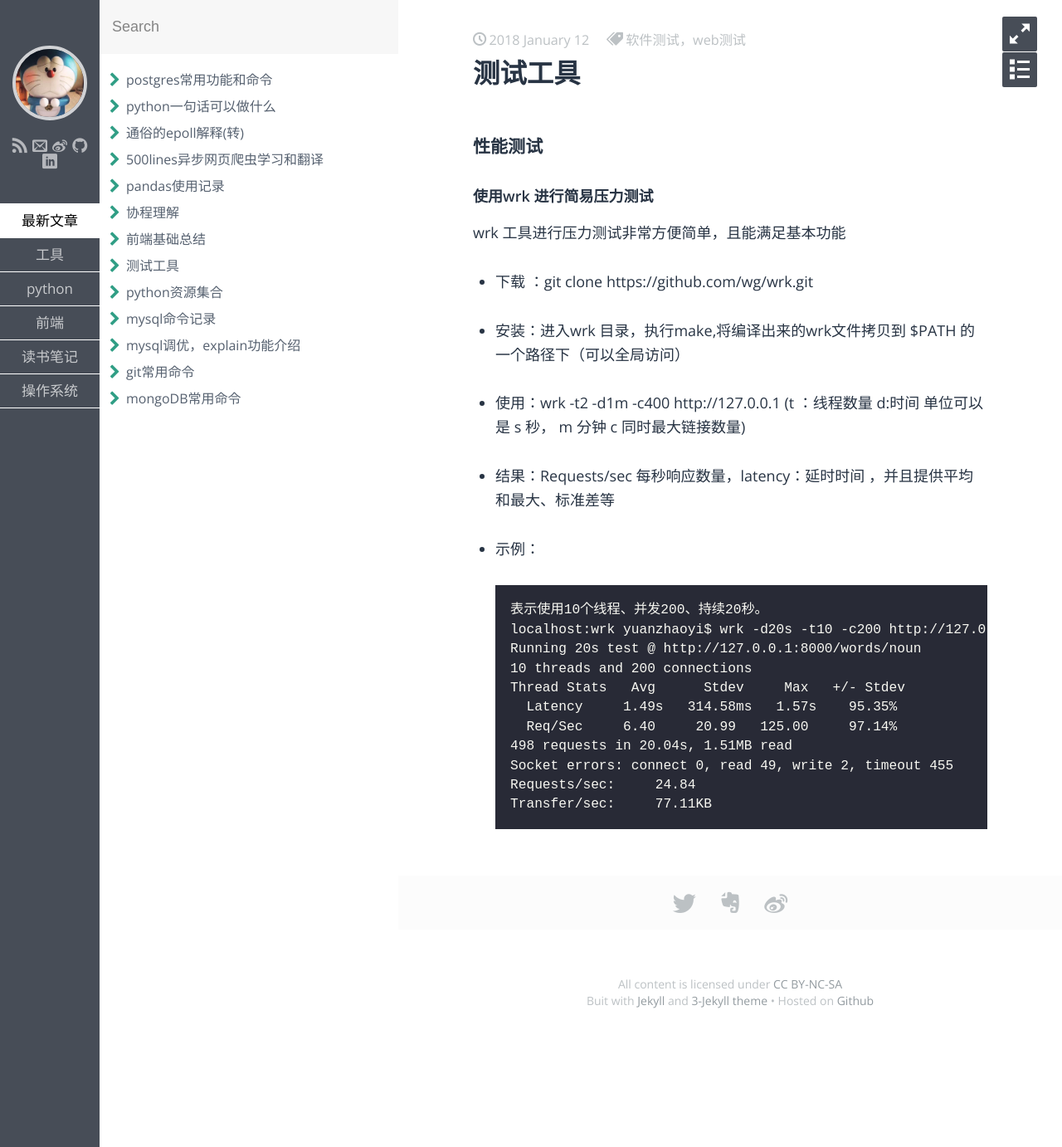
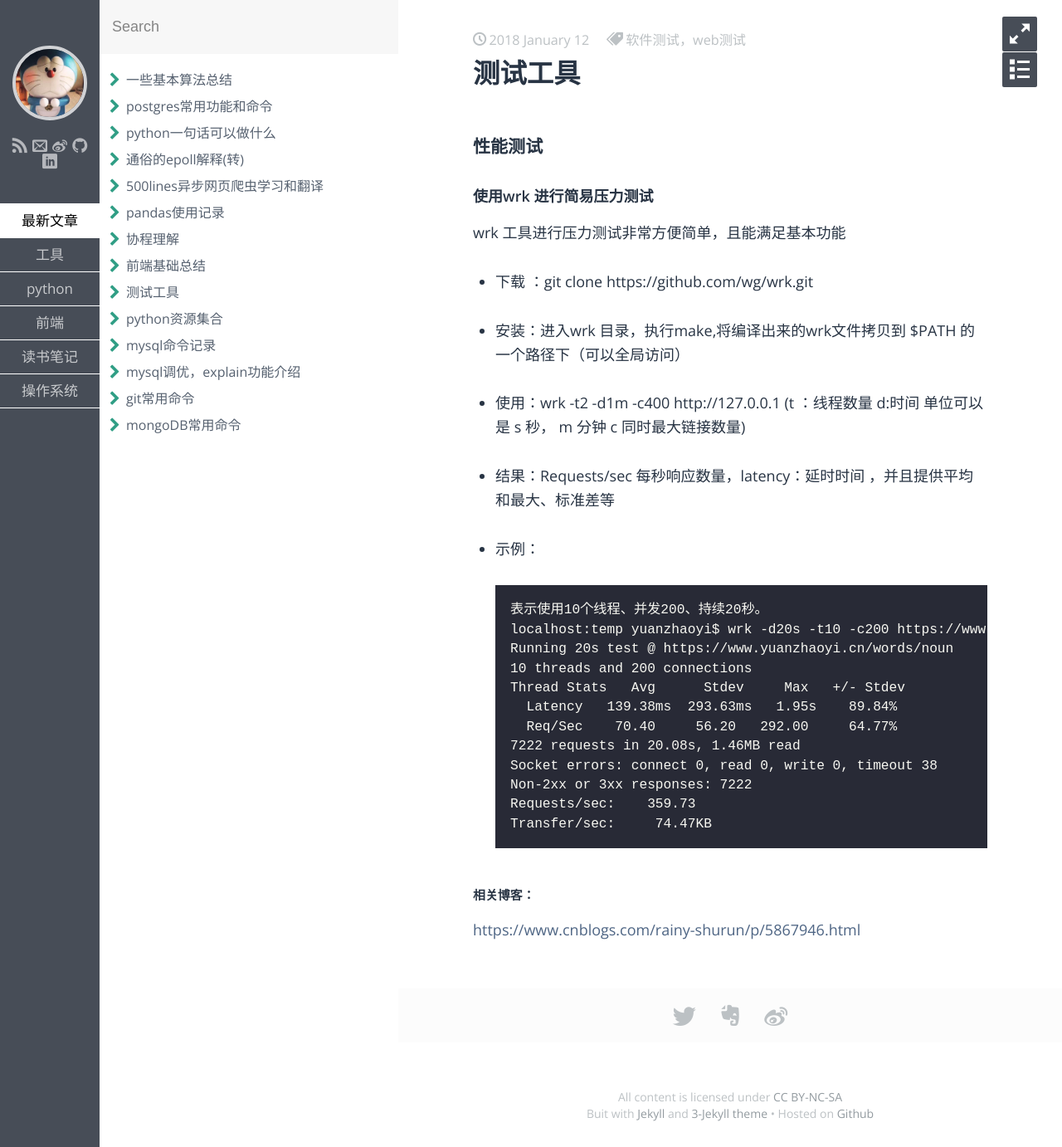
Before and after one commit to Flyingon/Flyingon.github.io, a Jekyll site: the page built from _posts/tool/2018-01-12-test.md, in a window 1280 px wide. Shown: the whole page at 83% size. Built offline with Jekyll 4.4.1, drawn with Linux system fonts in a browser that asks for light colours; some web fonts are replaced.

Commit message:
update docs

````diff
--- a/_posts/tool/2018-01-12-test.md
+++ b/_posts/tool/2018-01-12-test.md
@@ -24,14 +24,18 @@ wrk 工具进行压力测试非常方便简单，且能满足基本功能
 - 示例：
 ```
 表示使用10个线程、并发200、持续20秒。
-localhost:wrk yuanzhaoyi$ wrk -d20s -t10 -c200 http://127.0.0.1:8000/words/noun
-Running 20s test @ http://127.0.0.1:8000/words/noun
+localhost:temp yuanzhaoyi$ wrk -d20s -t10 -c200 https://www.yuanzhaoyi.cn/words/noun
+Running 20s test @ https://www.yuanzhaoyi.cn/words/noun
   10 threads and 200 connections
   Thread Stats   Avg      Stdev     Max   +/- Stdev
-    Latency     1.49s   314.58ms   1.57s    95.35%
-    Req/Sec     6.40     20.99   125.00     97.14%
-  498 requests in 20.04s, 1.51MB read
-  Socket errors: connect 0, read 49, write 2, timeout 455
-Requests/sec:     24.84
-Transfer/sec:     77.11KB
+    Latency   139.38ms  293.63ms   1.95s    89.84%
+    Req/Sec    70.40     56.20   292.00     64.77%
+  7222 requests in 20.08s, 1.46MB read
+  Socket errors: connect 0, read 0, write 0, timeout 38
+  Non-2xx or 3xx responses: 7222
+Requests/sec:    359.73
+Transfer/sec:     74.47KB
 ```
+
+##### 相关博客：
+[https://www.cnblogs.com/rainy-shurun/p/5867946.html](https://www.cnblogs.com/rainy-shurun/p/5867946.html)
````
Also changed, not shown: _posts/python/2018-01-08-awesome_python.md (+4 -1 lines), _posts/python/2018-01-19-coroutine.md (+1 -0 lines), _posts/tech/2018-02-01-some_basic_algorithm.md (added, +11 -0 lines), _posts/web/2018-01-13-web.md (renamed from _posts/web/2018-01-13-sass.md, +10 -0 lines).
